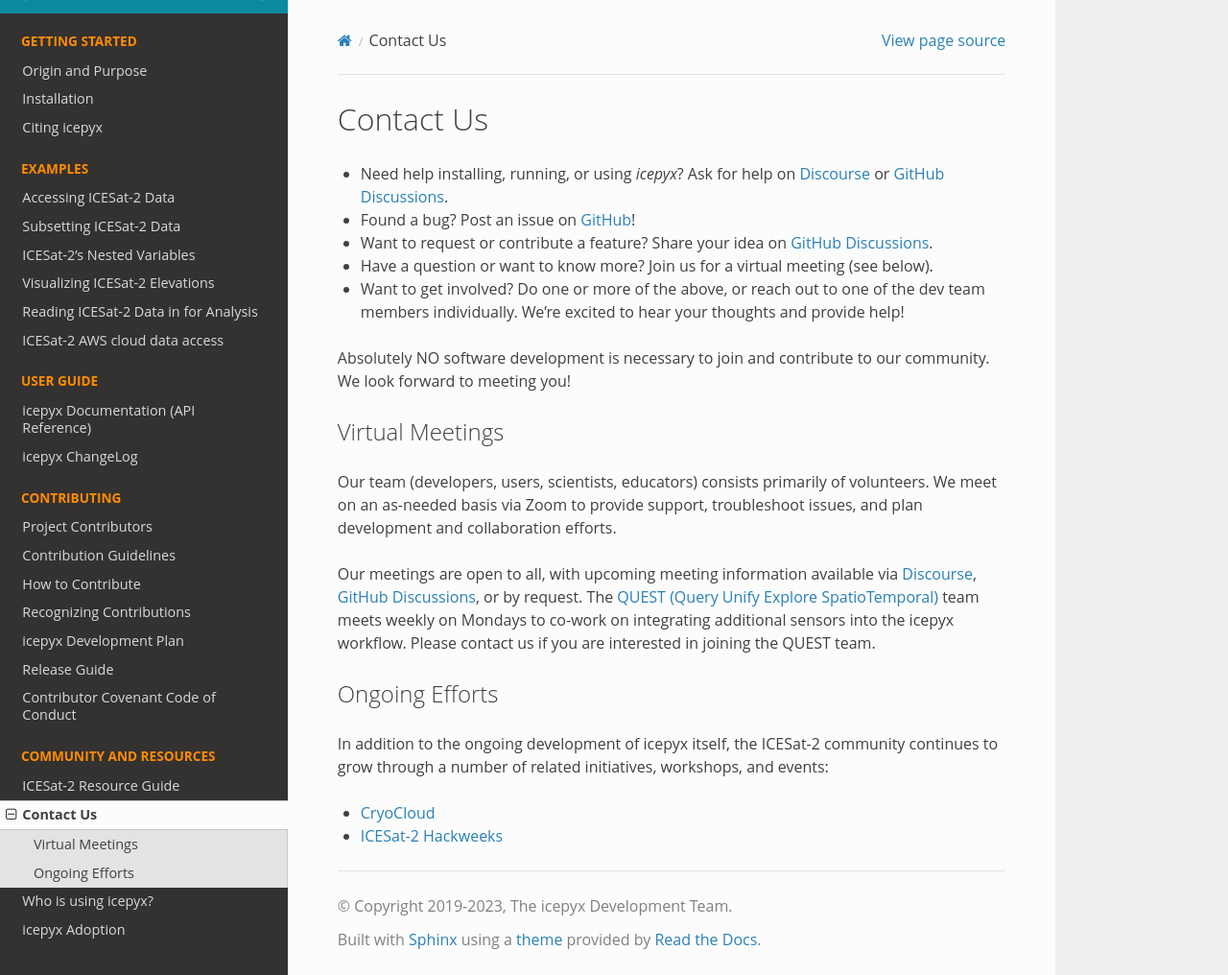
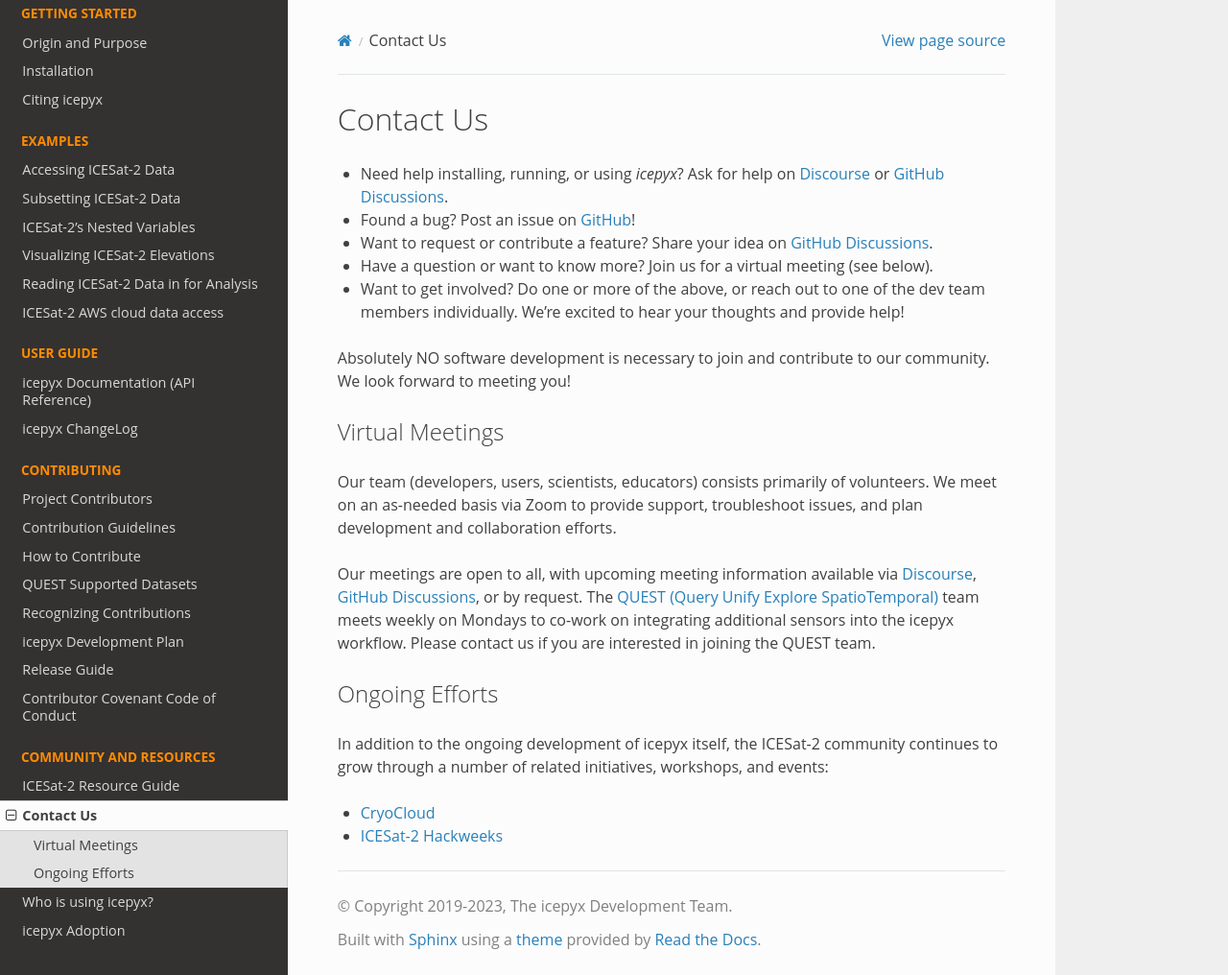
Before and after one commit to icesat2py/icepyx, a Sphinx documentation site: the page built from doc/source/community/contact.rst, in a window 1280 px wide and 1016 px high. Shown: the whole window at 96% size. Built offline with Sphinx 7.4.7 and the Read the Docs theme 2.0.0, drawn with Linux system fonts in a browser that asks for light colours; the version number could not be read and is left out.

Commit message:
added new dataset page to table of contents

```diff
--- a/doc/source/index.rst
+++ b/doc/source/index.rst
@@ -145,6 +145,7 @@ ICESat-2 datasets to enable scientific discovery.
    contributing/contributors_link
    contributing/contribution_guidelines
    contributing/how_to_contribute
+   contributing/quest-available-datasets
    contributing/attribution_link
    contributing/development_plan
    contributing/release_guide
```
